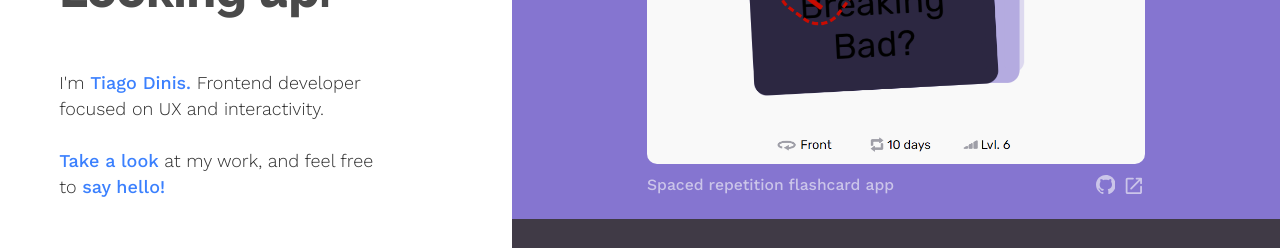
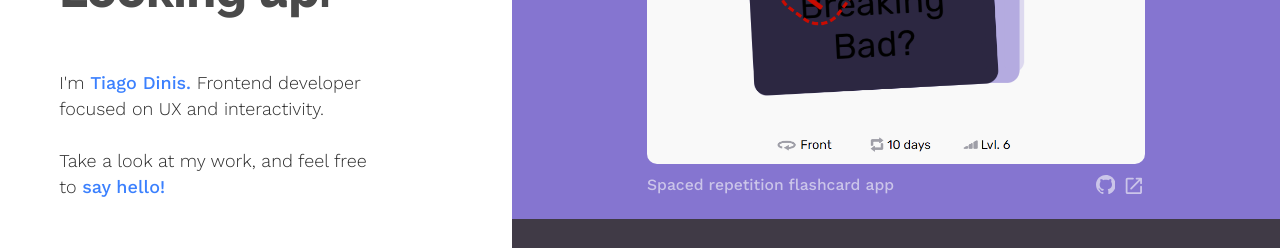
Before and after one commit to tiagodinis/tiagodinis.com, a Next.js app: page / in a window 1280 px wide. Shown: the part 406-654 px from the top of the page. Built offline with nearby package versions, Linux system fonts and the light colour scheme.

Commit message:
Header conditional mobile link, better images

```diff
--- a/components/Header.js
+++ b/components/Header.js
@@ -3,9 +3,19 @@ import GithubSVG from "./svg/GithubSVG";
 import TwitterSVG from "./svg/TwitterSVG";
 import LinkedInSVG from "./svg/LinkedInSVG";
 import MailSVG from "./svg/MailSVG";
+import ConditionalWrapper from "../utilities/components/ConditionalWrapper";
 
-export default function Header({ projectsY, percentage }) {
+export default function Header({ projectsY, percentage, isSplitLayout }) {
   const interps = S.getHeaderInterpolations(percentage);
+
+  function handleExploreProjects() {
+    if (isSplitLayout) return;
+    window.scrollTo({ top: projectsY, behavior: "smooth" });
+  }
+
+  const mobileLink = (children) => (
+    <S.TextLink onClick={handleExploreProjects}>{children}</S.TextLink>
+  );
 
   return (
     <S.Header style={{ "--headerLeftMargin": `${interps.headerLeftMargin}px` }}>
@@ -33,13 +43,9 @@ export default function Header({ projectsY, percentage }) {
         Frontend developer focused on UX and interactivity.
         <br />
         <br />
-        <S.TextLink
-          onClick={() =>
-            window.scrollTo({ top: projectsY, behavior: "smooth" })
-          }
-        >
+        <ConditionalWrapper condition={!isSplitLayout} wrapper={mobileLink}>
           Take a look
-        </S.TextLink>{" "}
+        </ConditionalWrapper>{" "}
         at my work, and feel free to{" "}
         <S.TextLink
           href="mailto:tiagoddinis@gmail.com"
--- a/components/Project.js
+++ b/components/Project.js
@@ -25,6 +25,8 @@ export default function Project({ p, i, percentage }) {
           src={p.imgPath}
           layout="responsive"
           alt={p.alt}
+          quality="100"
+          placeholder="blur"
         />
         {/* <Overlay>
                 <p>Go to project page</p>
--- a/pages/index.js
+++ b/pages/index.js
@@ -17,18 +17,19 @@ export default function Home() {
   const afterHeaderEl = useRef();
 
   useLayoutEffect(() => {
+    // Set layout and corresponding interpolation percentage
     const newIsSplitLayout = width >= 992;
     setIsSplitLayout(newIsSplitLayout);
-
-    // Get interpolated values and project start Y target
     const percentageRange = newIsSplitLayout ? [900, 1800] : [480, 992];
     setPercentage(clamp(getPercentage(width, ...percentageRange), 0, 1));
-    if (!isSplitLayout)
-      setAfterHeaderY(
-        afterHeaderEl.current.getBoundingClientRect().y + window.scrollY
-      );
     // eslint-disable-next-line react-hooks/exhaustive-deps
   }, [width]);
+
+  useLayoutEffect(() => {
+    if (isSplitLayout) return;
+    const afterHeaderRect = afterHeaderEl.current.getBoundingClientRect();
+    setAfterHeaderY(afterHeaderRect.y + window.scrollY);
+  }, [isSplitLayout]);
 
   return (
     <>
@@ -39,7 +40,11 @@ export default function Home() {
           <S.HomepageWrapper>{children}</S.HomepageWrapper>
         )}
       >
-        <Header projectsY={afterHeaderY} percentage={percentage} />
+        <Header
+          projectsY={afterHeaderY}
+          percentage={percentage}
+          isSplitLayout={isSplitLayout}
+        />
 
         {!isSplitLayout && <div ref={afterHeaderEl} />}
 
```
Also changed, not shown: 1 other file (tests, documents, lock files or other folders).
